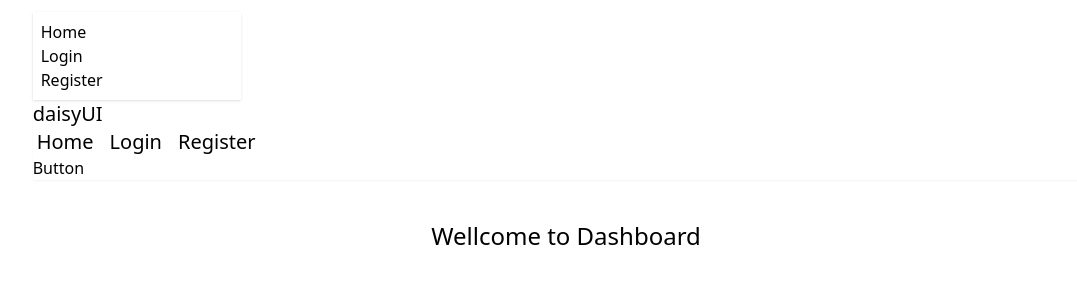
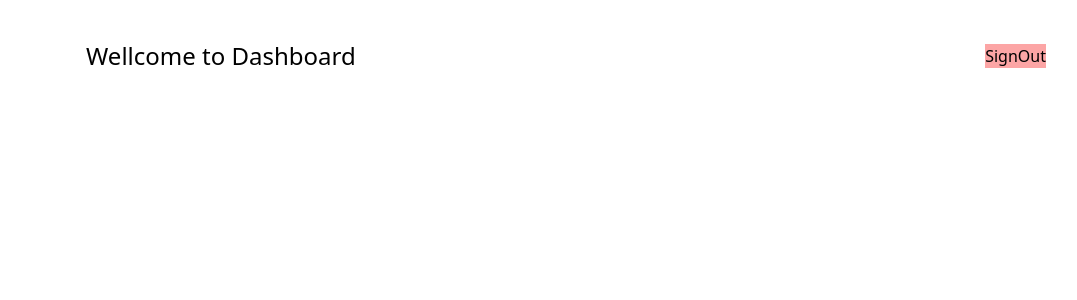
Before and after one commit to tajmirahman/recap-email-login-authentication, a React (Vite) app in the folder my-project/: page /profile in a window 1280 px wide. Shown: the top 300 px of the page, without its empty margins (74-1151 px from the left). Built offline with nearby package versions, Linux system fonts and the light colour scheme.

Commit message:
profile page setup done

```diff
--- a/my-project/src/Components/Profile.jsx
+++ b/my-project/src/Components/Profile.jsx
@@ -2,8 +2,13 @@
 
 const Profile = () => {
     return (
-        <div className='w-9/12 mx-auto mt-10'>
-            <h1 className='text-2xl text-center'>Wellcome to Dashboard</h1>
+        <div className='flex justify-between items-center w-9/12 mx-auto mt-10'>
+            <div className=''>
+                <h1 className='text-2xl text-center'>Wellcome to Dashboard</h1>
+            </div>
+            <div className='text-end'>
+                <button className='btn bg-red-300'>SignOut</button>
+            </div>
         </div>
     );
 };
```
Also changed, not shown: my-project/src/Components/Routes.jsx (+11 -10 lines).
